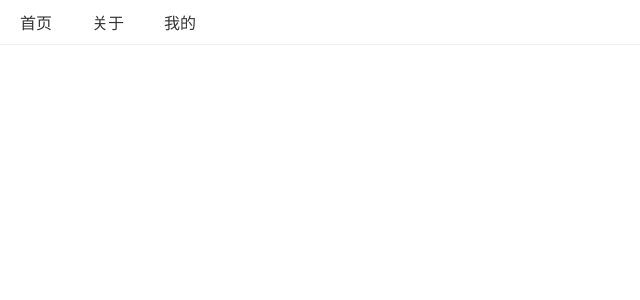
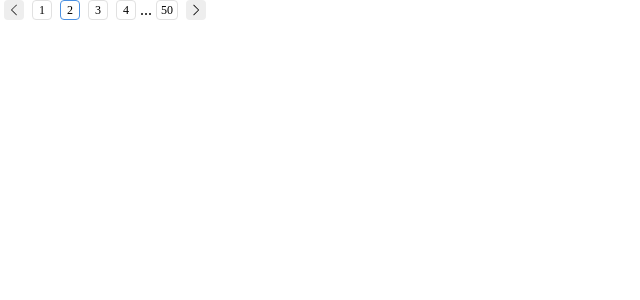
Before and after one commit to linpenghui958/dei-ui, a Vue app: page / in a window 1280 px wide. Shown: the top 300 px of the page, without its empty margins (0-640 px from the left). Built offline with nearby package versions, Linux system fonts and the light colour scheme.

Commit message:
add basic pager

```diff
--- a/package.json
+++ b/package.json
@@ -6,7 +6,8 @@
     "serve": "vue-cli-service serve",
     "build": "vue-cli-service build",
     "test:unit": "vue-cli-service test:unit",
-    "test": "vue-cli-service test:unit"
+    "test": "karma start",
+    "test:karma": "karma start"
   },
   "dependencies": {
     "vue": "^2.5.17"
--- a/src/App.vue
+++ b/src/App.vue
@@ -1,56 +1,15 @@
 <template>
   <div id="app">
-    <d-nav :selected.sync="selected" :multiple="false">
-      <d-nav-item name="home">首页</d-nav-item>
-      <d-sub-nav name="about">
-        <template slot="title" >关于</template>
-        <d-nav-item name="company">企业</d-nav-item>
-        <d-nav-item name="culture">文化</d-nav-item>
-        <d-sub-nav name="contact">
-          <template slot="title">联系方式</template>
-          <d-nav-item name="qq">QQ</d-nav-item>
-          <d-nav-item name="wechat">微信</d-nav-item>
-          <d-sub-nav name="email">
-            <template slot="title" >邮箱</template>
-            <d-nav-item name="email1">邮箱1</d-nav-item>
-            <d-nav-item name="email2">邮箱2</d-nav-item>
-            <d-nav-item name="email3">邮箱3</d-nav-item>
-          </d-sub-nav>
-        </d-sub-nav>
-      </d-sub-nav>
-      <d-nav-item name="mine">我的</d-nav-item>
-    </d-nav>
-    <!-- <d-nav :selected.sync="selected" :multiple="false" style="width: 200px" vertical>
-      <d-nav-item name="home">首页</d-nav-item>
-      <d-sub-nav name="about">
-        <template slot="title" >关于</template>
-        <d-nav-item name="company">企业</d-nav-item>
-        <d-nav-item name="culture">文化</d-nav-item>
-        <d-sub-nav name="contact">
-          <template slot="title">联系方式</template>
-          <d-nav-item name="qq">QQ</d-nav-item>
-          <d-nav-item name="wechat">微信</d-nav-item>
-          <d-sub-nav name="email">
-            <template slot="title" >邮箱</template>
-            <d-nav-item name="email1">邮箱1</d-nav-item>
-            <d-nav-item name="email2">邮箱2</d-nav-item>
-            <d-nav-item name="email3">邮箱3</d-nav-item>
-          </d-sub-nav>
-        </d-sub-nav>
-      </d-sub-nav>
-      <d-nav-item name="mine">我的</d-nav-item>
-    </d-nav> -->
+    <g-pager :currentPage="2" :totalPage="50"></g-pager>
   </div>
 </template>
 
 <script>
-import DNav from '@/nav/nav'
-import DNavItem from '@/nav/nav-item'
-import DSubNav from '@/nav/sub-nav'
+import GPager from '@/pager/pager'
 export default {
   name: "app",
   components: {
-    DNav, DNavItem, DSubNav
+    GPager
   },
   data() {
     return {
--- /dev/null
+++ b/src/pager/pager.vue
@@ -0,0 +1,90 @@
+<template>
+   <div class="dei-pager" :class="{hide: hideIfOnePage === true && totalPage <= 1}">
+    <span class="dei-pager-nav prev" :class="{disabled:currentPage===1}"
+      @click="onClickPage(currentPage-1)">
+      <d-icon name="left"></d-icon>
+    </span>
+    <template v-for="page in pages">
+      <template v-if="page === currentPage">
+        <span class="dei-pager-item current">{{page}}</span>
+      </template>
+      <template v-else-if="page === '...'">
+        <!-- <d-icon class="dei-pager-separator" name="dots"></d-icon></d-icon> -->
+        <span>...</span>
+      </template>
+      <template v-else>
+        <span class="dei-pager-item other">{{page}}</span>
+      </template>
+    </template>
+    <span class="dei-pager-nav next" :class="{disabled: currentPage===totalPage}"
+      @click="onClickPage(currentPage+1)">
+      <d-icon name="right"></d-icon>
+    </span>
+  </div>
+</template>
+
+<script>
+import DIcon from '@/base/icon'
+export default {
+  name: 'DPager',
+  components: {
+    DIcon
+  },
+  props: {
+    totalPage: {
+      type: Number,
+      required: true
+    },
+    currentPage: {
+      type: Number,
+      required: true
+    },
+  },
+  data() {
+    let pages = [1, this.currentPage, this.totalPage, this.currentPage - 1, this.currentPage - 2, this.currentPage + 1, this.currentPage + 2]
+    pages = unique(pages.sort((a,b) => a-b).filter(i => i > 0))
+    console.log(pages)
+    let result = pages.reduce((prev, current, idx) => {
+      const nextValue = pages[idx + 1]
+      prev.push(current)
+      nextValue !== undefined && nextValue - current > 1 && prev.push('...')
+      return prev
+    }, [])
+    return {
+      pages: result
+    }
+  }
+}
+
+const unique = arr => {
+  return Array.from(new Set(arr))
+}
+</script>
+
+<style lang="scss">
+@import '../styles/_var';
+.dei-pager { display: flex; justify-content: flex-start; align-items: center; user-select: none;
+    $width: 20px; $height: 20px; $font-size: 12px;
+    &.hide { display: none; }
+    &-separator {
+      width: $width;
+      font-size: $font-size;
+    }
+    &-item {
+      min-width: $width; height: $height;font-size: $font-size;
+      border: 1px solid #e1e1e1; border-radius: $border-radius; padding: 0 4px; display: inline-flex; justify-content: center;
+      align-items: center; margin: 0 4px; cursor: pointer;
+      &.current, &:hover { border-color: $blue; }
+      &.current { cursor: default; }
+    }
+    &-nav {
+      margin: 0 4px; display: inline-flex; justify-content: center; align-items: center;
+      background: $grey; height: $height; width: $width; border-radius: $border-radius; font-size: $font-size;
+      cursor: pointer;
+      &.disabled {
+        cursor: default;
+        svg { fill: darken($grey, 30%); }
+      }
+    }
+  }
+</style>
```
Also changed, not shown: src/base/svg.js, 2 other files (tests, documents, lock files or other folders).
